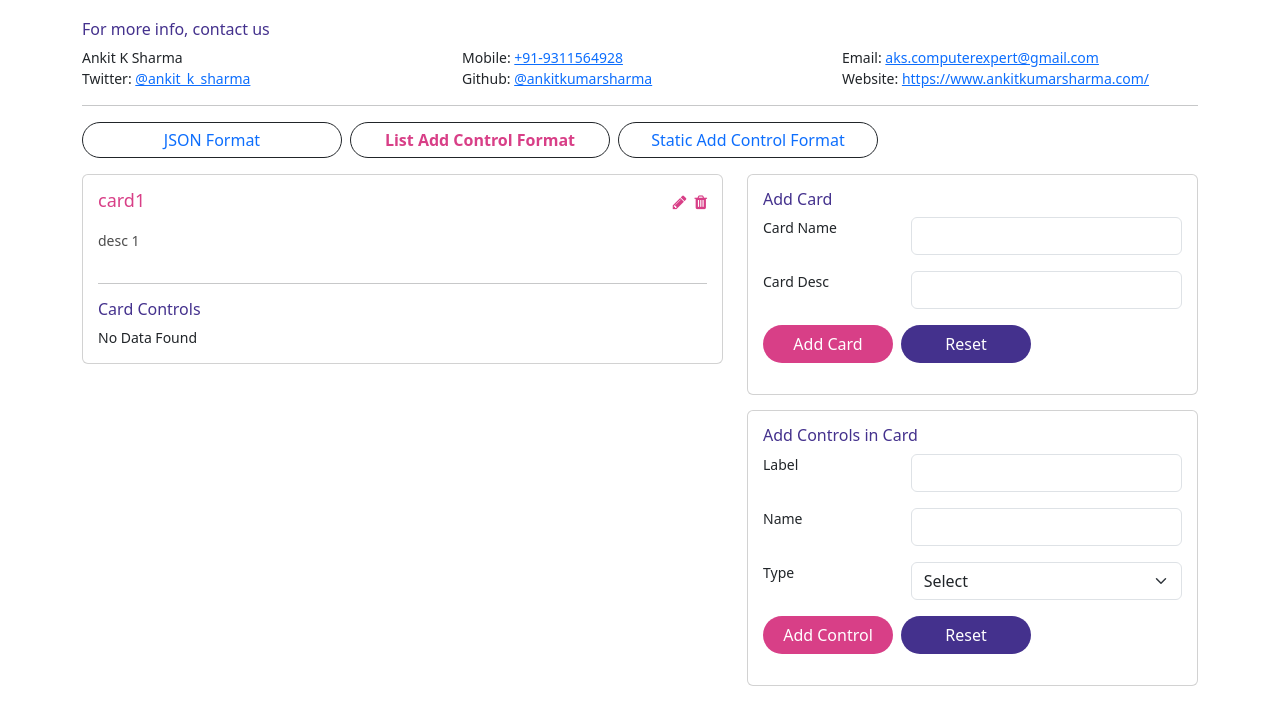
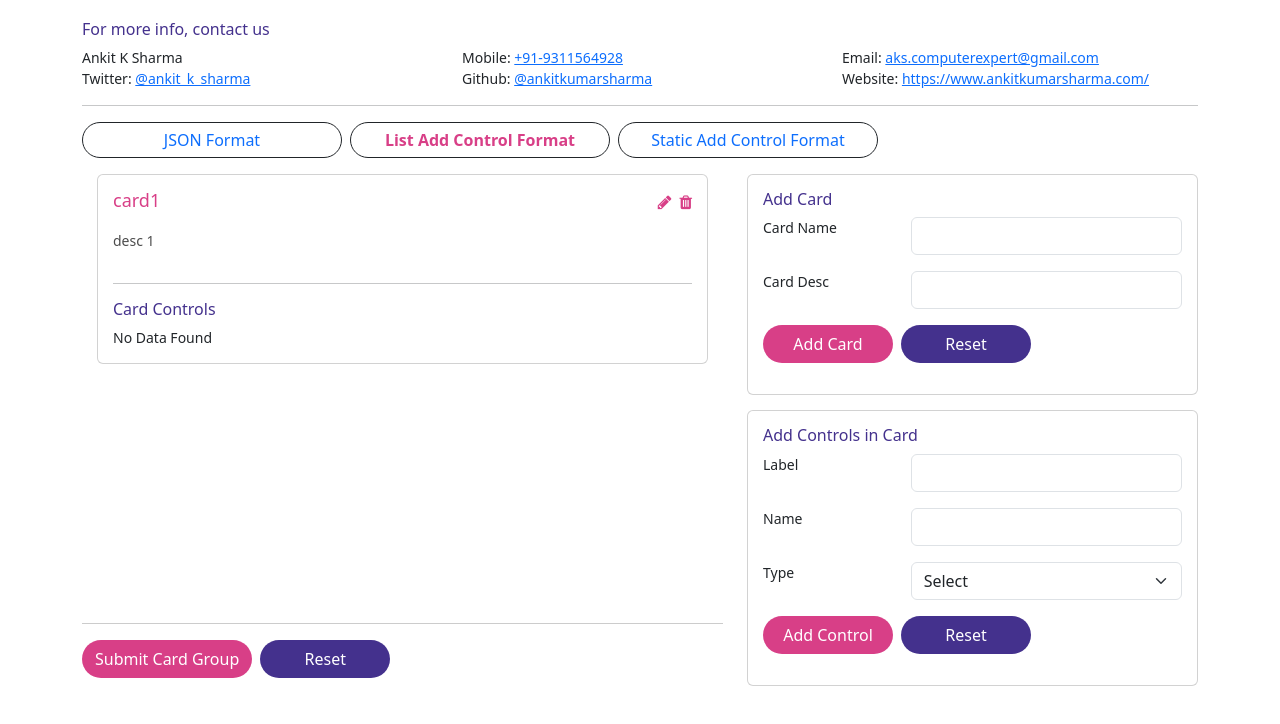
Before and after one commit to ankitkumarsharma/angular-mini-projects, an Angular app in the folder dynamic-forms-generation/: page /list-add-control-format in a window 1280 px wide. Shown: the top 724 px of the page. Built offline with nearby package versions, Linux system fonts and the light colour scheme.

Commit message:
Dynamic Form Generation: add final form submit and card -group

```diff
--- a/dynamic-forms-generation/src/app/core/app.constant.ts
+++ b/dynamic-forms-generation/src/app/core/app.constant.ts
@@ -110,22 +110,22 @@ export const CONTROL_LIST: ControlListModel[] = [
     label: 'Email',
     value: 'email'
   },
-  {
-    label: 'Dropdown',
-    value: 'select'
-  },
-  {
-    label: 'Radio',
-    value: 'radio'
-  },
-  {
-    label: 'Checkbox',
-    value: 'checkbox'
-  },
-  {
-    label: 'Textarea',
-    value: 'textarea'
-  },
+  // {
+  //   label: 'Dropdown',
+  //   value: 'select'
+  // },
+  // {
+  //   label: 'Radio',
+  //   value: 'radio'
+  // },
+  // {
+  //   label: 'Checkbox',
+  //   value: 'checkbox'
+  // },
+  // {
+  //   label: 'Textarea',
+  //   value: 'textarea'
+  // },
   {
     label: 'Date',
     value: 'date'
--- a/dynamic-forms-generation/src/app/list-add-control-format/list-add-control-format.component.html
+++ b/dynamic-forms-generation/src/app/list-add-control-format/list-add-control-format.component.html
@@ -1,6 +1,7 @@
 <div class="row">
     <div class="col-7">
-        <form [formGroup]="dynamicCardFormGroup">
+        <form [formGroup]="dynamicCardFormGroup" (ngSubmit)="onDynamicCardFormGroupSubmit()">
+            <div class="card-panel mb-3">
                 @for (item of cardList; track item.name; let cardIndex = $index) {
                     <div class="card" [ngClass]="{'active': cardActiveIndex == cardIndex+1}"
                         (click)="onCardSelect(cardIndex+1)">
@@ -24,10 +25,10 @@
                         <h3 class="ak-sub-title">Card Controls</h3>
                         @for (control of item.controlsList; track control.name; let controlIndex=$index) {
                         <div class="row form-group mb-3">
-                    <div class="col-5">
+                            <div class="col-4">
                                 <label for="">{{control.label}}</label>
                             </div>
-                    <div class="col-7">
+                            <div class="col-8">
                                 <div class="row">
                                     <div class="col-10">
                                         <input [name]="control.name" [formControlName]="control.name" [type]="control.type"
@@ -55,6 +56,16 @@
                     } @empty {
                     {{noDataFound}}
                     }
+            </div>
+            <ul class="list-inline">
+                <li class="list-inline-item">
+                    <button type="submit" class="primary-btn">Submit Card Group</button>
+                </li>
+                <li class="list-inline-item">
+                    <button type="button" (click)="resetDynamicCardFormGroup()"
+                        class="secondary-btn">Reset</button>
+                </li>
+            </ul>
         </form>
     </div>
     <div class="col-5">
--- a/dynamic-forms-generation/src/app/list-add-control-format/list-add-control-format.component.scss
+++ b/dynamic-forms-generation/src/app/list-add-control-format/list-add-control-format.component.scss
@@ -7,8 +7,14 @@
         }
     }
 }
-.card{
-    &.active{
-        border: 2px solid $primaryColor;
+.card-panel{
+    height: 450px;
+    overflow-y: auto;
+    border-bottom: 1px solid $border;
+    padding: 0px 15px;
+    .card{
+        &.active{
+            border: 2px solid $primaryColor;
+        }
     }
 }
--- a/dynamic-forms-generation/src/app/list-add-control-format/list-add-control-format.component.ts
+++ b/dynamic-forms-generation/src/app/list-add-control-format/list-add-control-format.component.ts
@@ -168,4 +168,12 @@ export class ListAddControlFormatComponent implements OnInit {
     this.dynamicCardFormGroup.removeControl(data.name);
     this.cardList[cardIndex].controlsList.splice(controlIndex, 1);
   }
+  // dynamic form submit
+  onDynamicCardFormGroupSubmit(){
+    console.log(this.dynamicCardFormGroup.value)
+    console.log(this.cardList)
+  }
+  resetDynamicCardFormGroup() {
+    this.dynamicCardFormGroup.reset();
+  }
 }
```
Lines whose indentation alone changed are shown as unchanged.
